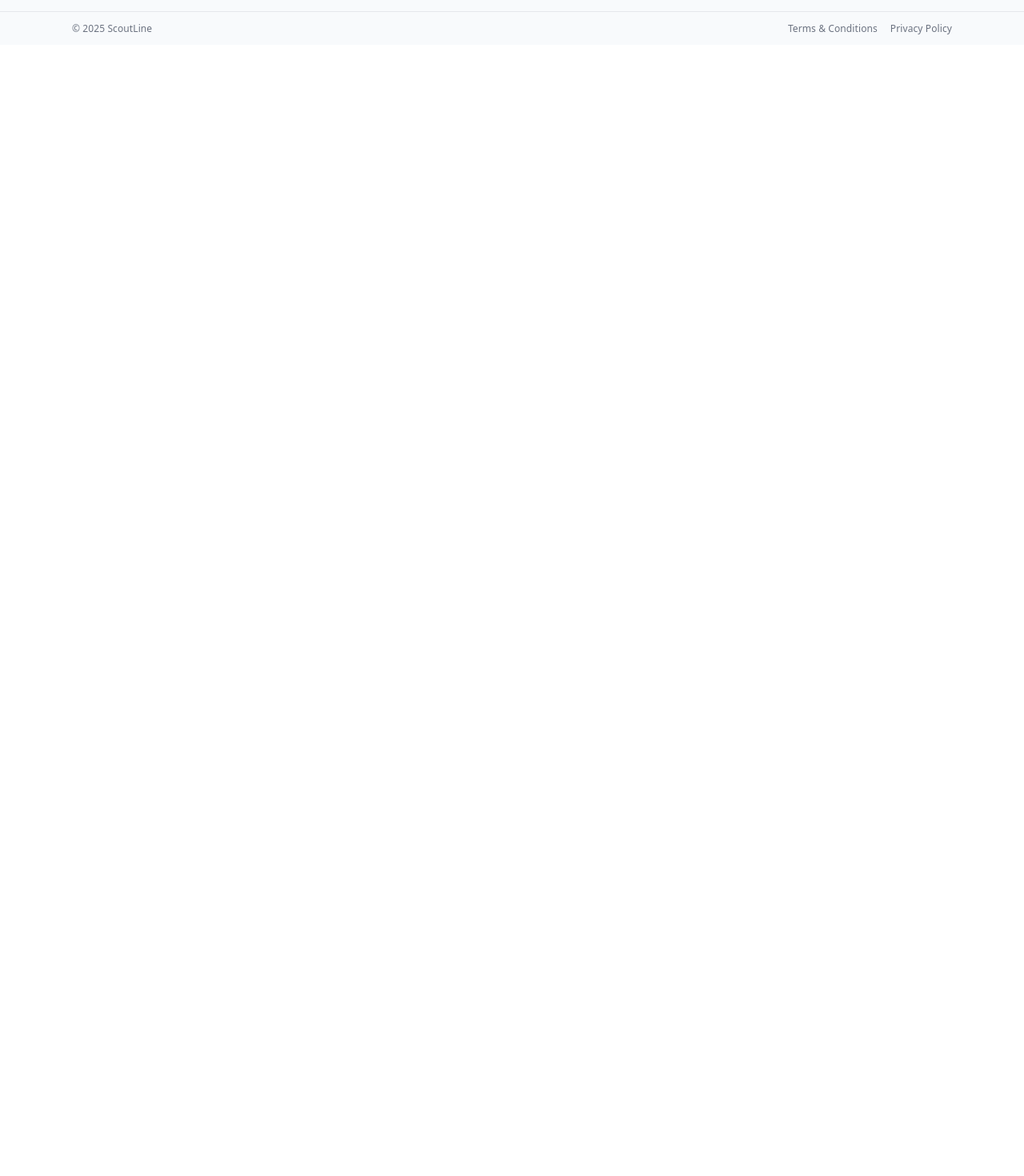
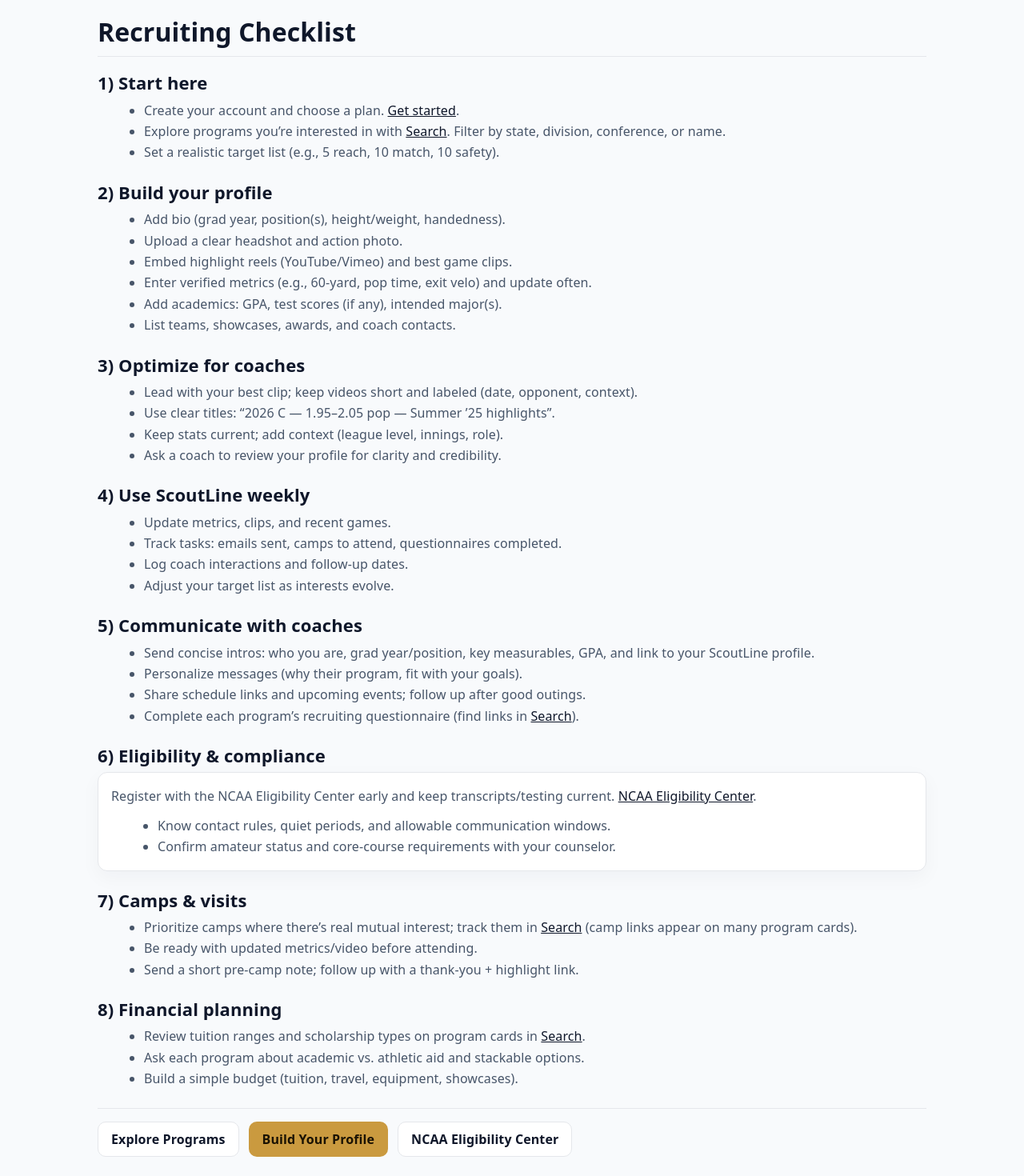
Before and after one commit to mattblittle-create/scoutline-beta, a Next.js app: page /recruiting-journey in a window 1280 px wide. Shown: the part 620-2090 px from the top of the page at 80% size. Before the commit the page ends 800 px from the top, so only its background shows below. Built offline with nearby package versions, Linux system fonts and the light colour scheme.

Commit message:
Update page.tsx

```diff
--- a/app/recruiting-journey/page.tsx
+++ b/app/recruiting-journey/page.tsx
@@ -1,10 +1,216 @@
 // app/recruiting-journey/page.tsx
 import RecruitingJourneyHero from "../components/RecruitingJourneyHero";
+import Link from "next/link";
 
 export default function RecruitingJourneyPage() {
   return (
     <>
       <RecruitingJourneyHero />
+
+      <main
+        style={{
+          maxWidth: 1100,
+          margin: "0 auto",
+          padding: "32px 16px",
+          color: "#0f172a",
+        }}
+      >
+        <h1 style={{ margin: 0, fontSize: 32, lineHeight: 1.15 }}>
+          Recruiting Checklist
+        </h1>
+
+        {/* Light divider line */}
+        <div style={{ height: 1, background: "#e5e7eb", margin: "12px 0 20px" }} />
+
+        {/* Section 1 */}
+        <section style={{ marginBottom: 24 }}>
+          <h2 style={{ margin: "0 0 8px", fontSize: 22 }}>1) Start here</h2>
+          <ul style={{ margin: "8px 0 0 18px", color: "#475569", lineHeight: 1.65 }}>
+            <li>
+              Create your account and choose a plan.{" "}
+              <Link href="/pricing" style={{ color: "#0f172a", textDecoration: "underline" }}>
+                Get started
+              </Link>
+              .
+            </li>
+            <li>
+              Explore programs you’re interested in with{" "}
+              <Link href="/search" style={{ color: "#0f172a", textDecoration: "underline" }}>
+                Search
+              </Link>
+              . Filter by state, division, conference, or name.
+            </li>
+            <li>Set a realistic target list (e.g., 5 reach, 10 match, 10 safety).</li>
+          </ul>
+        </section>
+
+        {/* Section 2 */}
+        <section style={{ marginBottom: 24 }}>
+          <h2 style={{ margin: "0 0 8px", fontSize: 22 }}>2) Build your profile</h2>
+          <ul style={{ margin: "8px 0 0 18px", color: "#475569", lineHeight: 1.65 }}>
+            <li>Add bio (grad year, position(s), height/weight, handedness).</li>
+            <li>Upload a clear headshot and action photo.</li>
+            <li>Embed highlight reels (YouTube/Vimeo) and best game clips.</li>
+            <li>Enter verified metrics (e.g., 60-yard, pop time, exit velo) and update often.</li>
+            <li>Add academics: GPA, test scores (if any), intended major(s).</li>
+            <li>List teams, showcases, awards, and coach contacts.</li>
+          </ul>
+        </section>
+
+        {/* Section 3 */}
+        <section style={{ marginBottom: 24 }}>
+          <h2 style={{ margin: "0 0 8px", fontSize: 22 }}>3) Optimize for coaches</h2>
+          <ul style={{ margin: "8px 0 0 18px", color: "#475569", lineHeight: 1.65 }}>
+            <li>Lead with your best clip; keep videos short and labeled (date, opponent, context).</li>
+            <li>Use clear titles: “2026 C — 1.95–2.05 pop — Summer ’25 highlights”.</li>
+            <li>Keep stats current; add context (league level, innings, role).</li>
+            <li>Ask a coach to review your profile for clarity and credibility.</li>
+          </ul>
+        </section>
+
+        {/* Section 4 */}
+        <section style={{ marginBottom: 24 }}>
+          <h2 style={{ margin: "0 0 8px", fontSize: 22 }}>4) Use ScoutLine weekly</h2>
+          <ul style={{ margin: "8px 0 0 18px", color: "#475569", lineHeight: 1.65 }}>
+            <li>Update metrics, clips, and recent games.</li>
+            <li>Track tasks: emails sent, camps to attend, questionnaires completed.</li>
+            <li>Log coach interactions and follow-up dates.</li>
+            <li>Adjust your target list as interests evolve.</li>
+          </ul>
+        </section>
+
+        {/* Section 5 */}
+        <section style={{ marginBottom: 24 }}>
+          <h2 style={{ margin: "0 0 8px", fontSize: 22 }}>5) Communicate with coaches</h2>
+          <ul style={{ margin: "8px 0 0 18px", color: "#475569", lineHeight: 1.65 }}>
+            <li>
+              Send concise intros: who you are, grad year/position, key measurables, GPA, and link
+              to your ScoutLine profile.
+            </li>
+            <li>Personalize messages (why their program, fit with your goals).</li>
+            <li>Share schedule links and upcoming events; follow up after good outings.</li>
+            <li>Complete each program’s recruiting questionnaire (find links in{" "}
+              <Link href="/search" style={{ color: "#0f172a", textDecoration: "underline" }}>
+                Search
+              </Link>
+              ).
+            </li>
+          </ul>
+        </section>
+
+        {/* Section 6 */}
+        <section style={{ marginBottom: 24 }}>
+          <h2 style={{ margin: "0 0 8px", fontSize: 22 }}>6) Eligibility & compliance</h2>
+          <div
+            style={{
+              border: "1px solid #e5e7eb",
+              borderRadius: 12,
+              padding: 16,
+              background: "#ffffff",
+              boxShadow: "0 8px 24px rgba(15,23,42,0.04)",
+              color: "#475569",
+              lineHeight: 1.65,
+            }}
+          >
+            Register with the NCAA Eligibility Center early and keep transcripts/testing current.{" "}
+            <a
+              href="https://www.ncaa.org/student-athletes/future/eligibility-center"
+              target="_blank"
+              rel="noopener noreferrer"
+              style={{ color: "#0f172a", textDecoration: "underline" }}
+            >
+              NCAA Eligibility Center
+            </a>
+            .
+            <ul style={{ margin: "10px 0 0 18px" }}>
+              <li>Know contact rules, quiet periods, and allowable communication windows.</li>
+              <li>Confirm amateur status and core-course requirements with your counselor.</li>
+            </ul>
+          </div>
+        </section>
+
+        {/* Section 7 */}
+        <section style={{ marginBottom: 24 }}>
+          <h2 style={{ margin: "0 0 8px", fontSize: 22 }}>7) Camps & visits</h2>
+          <ul style={{ margin: "8px 0 0 18px", color: "#475569", lineHeight: 1.65 }}>
+            <li>
+              Prioritize camps where there’s real mutual interest; track them in{" "}
+              <Link href="/search" style={{ color: "#0f172a", textDecoration: "underline" }}>
+                Search
+              </Link>{" "}
+              (camp links appear on many program cards).
+            </li>
+            <li>Be ready with updated metrics/video before attending.</li>
+            <li>Send a short pre-camp note; follow up with a thank-you + highlight link.</li>
+          </ul>
+        </section>
+
+        {/* Section 8 */}
+        <section>
+          <h2 style={{ margin: "0 0 8px", fontSize: 22 }}>8) Financial planning</h2>
+          <ul style={{ margin: "8px 0 0 18px", color: "#475569", lineHeight: 1.65 }}>
+            <li>
+              Review tuition ranges and scholarship types on program cards in{" "}
+              <Link href="/search" style={{ color: "#0f172a", textDecoration: "underline" }}>
+                Search
+              </Link>
+              .
+            </li>
+            <li>Ask each program about academic vs. athletic aid and stackable options.</li>
+            <li>Build a simple budget (tuition, travel, equipment, showcases).</li>
+          </ul>
+        </section>
+
+        {/* Bottom divider + quick links */}
+        <div style={{ height: 1, background: "#e5e7eb", margin: "24px 0 16px" }} />
+
+        <div style={{ display: "flex", gap: 12, flexWrap: "wrap" }}>
+          <Link
+            href="/search"
+            style={{
+              padding: "10px 16px",
+              borderRadius: 10,
+              background: "rgba(255,255,255,0.96)",
+              color: "#0f172a",
+              textDecoration: "none",
+              border: "1px solid #e5e7eb",
+              fontWeight: 600,
+            }}
+          >
+            Explore Programs
+          </Link>
+          <Link
+            href="/pricing"
+            style={{
+              padding: "10px 16px",
+              borderRadius: 10,
+              background: "#ca9a3f",
+              color: "#1a1203",
+              textDecoration: "none",
+              border: "1px solid transparent",
+              fontWeight: 700,
+            }}
+          >
+            Build Your Profile
+          </Link>
+          <a
+            href="https://www.ncaa.org/student-athletes/future/eligibility-center"
+            target="_blank"
+            rel="noopener noreferrer"
+            style={{
+              padding: "10px 16px",
+              borderRadius: 10,
+              background: "rgba(255,255,255,0.96)",
+              color: "#0f172a",
+              textDecoration: "none",
+              border: "1px solid #e5e7eb",
+              fontWeight: 600,
+            }}
+          >
+            NCAA Eligibility Center
+          </a>
+        </div>
+      </main>
     </>
   );
 }
```
